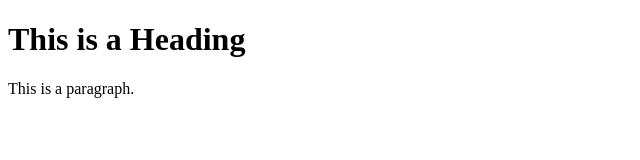
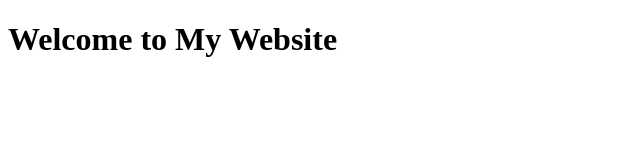
Before and after one commit to gidfrey/gidfrey.github.io, a plain HTML site: page index.html in a window 1280 px wide. Shown: the whole page, without its empty margins (0-640 px from the left). Drawn offline with Linux system fonts and the light colour scheme.

Commit message:
Update index.html

```diff
--- a/index.html
+++ b/index.html
@@ -1,12 +1,17 @@
- <!DOCTYPE html>
-<html>
-<head>
-<title>Page Title</title>
-</head>
-<body>
-
-<h1>This is a Heading</h1>
-<p>This is a paragraph.</p>
-
-</body>
+<!DOCTYPE html>
+<html lang="en">
+  <head>
+    <meta charset="UTF-8">
+    <meta name="viewport" content="width=device-width, initial-scale=1.0">
+    <meta http-equiv="X-UA-Compatible" content="ie=edge">
+    <title>My Website</title>
+    <link rel="stylesheet" href="./style.css">
+    <link rel="icon" href="./favicon.ico" type="image/x-icon">
+  </head>
+  <body>
+    <main>
+        <h1>Welcome to My Website</h1>
+    </main>
+	<script src="index.js"></script>
+  </body>
 </html>
```
